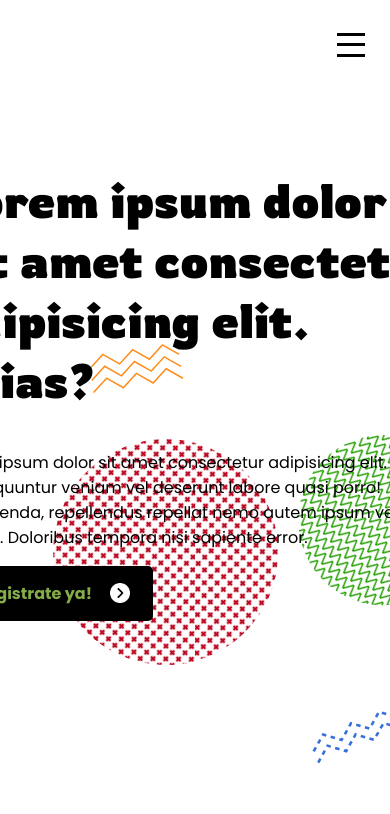
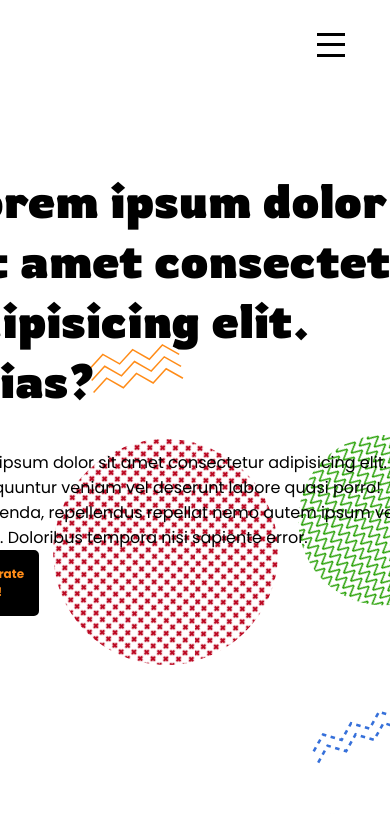
Before and after one commit to jeremyispapo/Infinitum_landing, a website with bundled scripts: page index.html in a window 390 px wide. Shown: the top 814 px of the page. Built offline with nearby package versions, Linux system fonts and the light colour scheme.

Commit message:
Nav Resposive

```diff
--- a/css/header_nav.css
+++ b/css/header_nav.css
@@ -9,7 +9,6 @@ body {
 .header {
     /* CHANGE */
     background: url(../images/blob-haikei.svg);
-    /* background-attachment: fixed; */
     background-size: cover;
 }
 
@@ -24,9 +23,9 @@ body {
     /* CHANGE */
     max-width: 120rem;
     width: 100%;
-
+    padding-inline: 2rem;
     display: grid;
-    grid-template-columns: 1fr 3fr 1fr;
+    grid-template-columns: 1fr 2.5fr 1fr;
     justify-items: center;
 }
 
@@ -101,17 +100,11 @@ body {
     /* CHANGE */
     color: inherit;
 
-    /* display: flex; */
-    /* align-items: center;
-    justify-content: center; */
     font-size: var(--fs-body);
     transition: .3s ease all;
     text-decoration: none;
     font-weight: var(--fw-light);
     text-align: center;
-
-    /* width: 100%; */
-    /* height: 100%; */
     padding: 2.4rem 1.6rem;
 }
 
@@ -161,8 +154,22 @@ body {
     .nav__item::before {
         display: none;
     }
+
+    .nav__buttons {
+        width: 100%;
+        justify-content: space-evenly;
+    }
+
+    .button {
+        padding-inline: .8rem;
+        font-size: 1.2rem;
+        margin: 0;
+        text-align: center;
+        margin-inline:.4rem
+    }
     .button--invert {
-        color: #84ac48;
+        width: 9rem;
+        color: var(--orange_dark);
     }
 }
 
```
